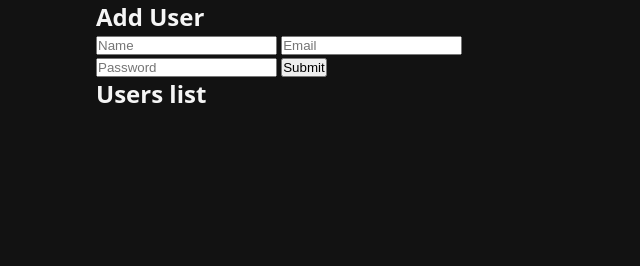
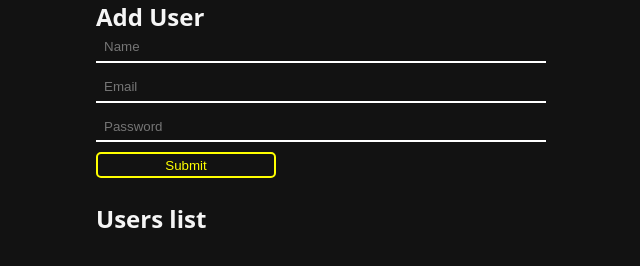
Before and after one commit to Espadv69/Simple-MongoDB-API, a website: page public/index.html in a window 1280 px wide. Shown: the whole page, without its empty margins (319-959 px from the left). Drawn offline with Linux system fonts and the light colour scheme; no server answers.

Commit message:
Add style to useForm

```diff
--- a/public/index.css
+++ b/public/index.css
@@ -27,3 +27,32 @@ body {
   color: whitesmoke;
   background: #121212;
 }
+
+.useForm {
+  display: flex;
+  flex-direction: column;
+  gap: 10px;
+  margin-bottom: 1.5rem;
+
+  button {
+    cursor: pointer;
+    padding: .2rem;
+    width: 40%;
+
+    border: 2px solid yellow;
+    border-radius: 5px;
+
+    color: yellow;
+    background: transparent;
+  }
+
+  input {
+    padding: .4rem .5rem;
+
+    border: 0px;
+    border-bottom: 2px solid white;
+
+    color: white;
+    background: transparent;
+  }
+}
```
